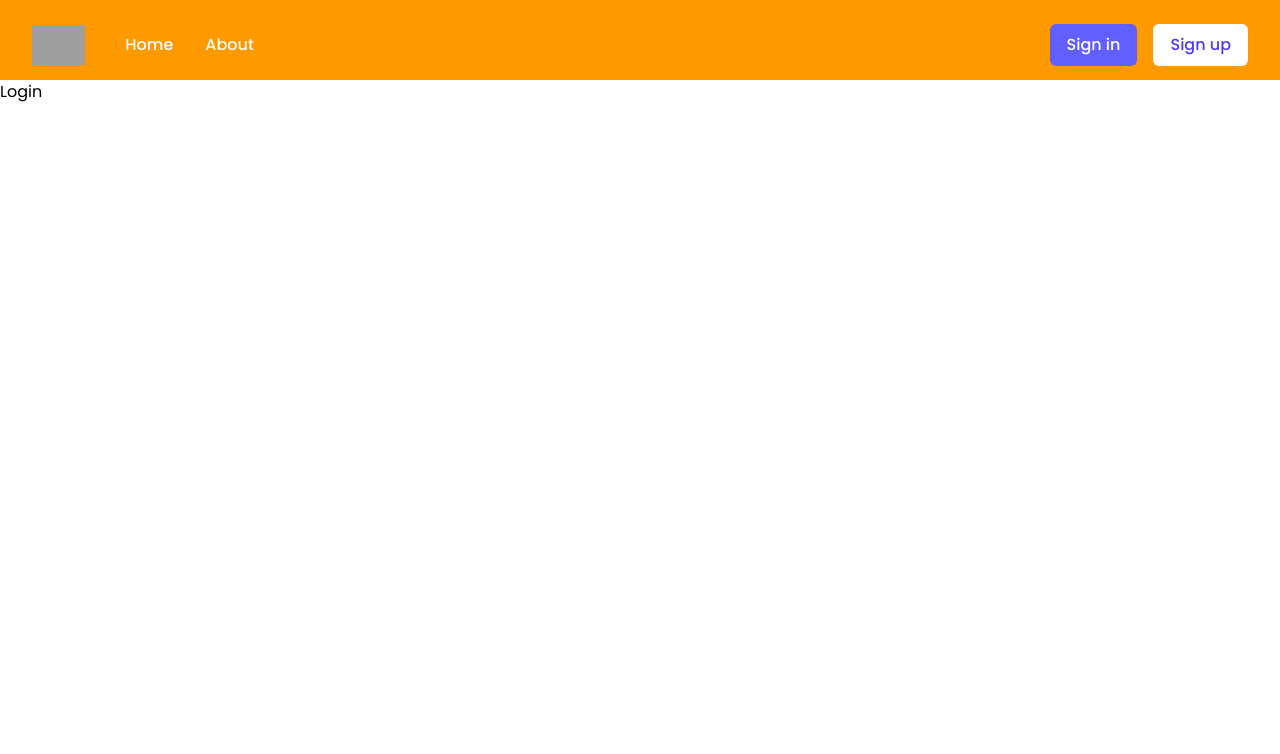
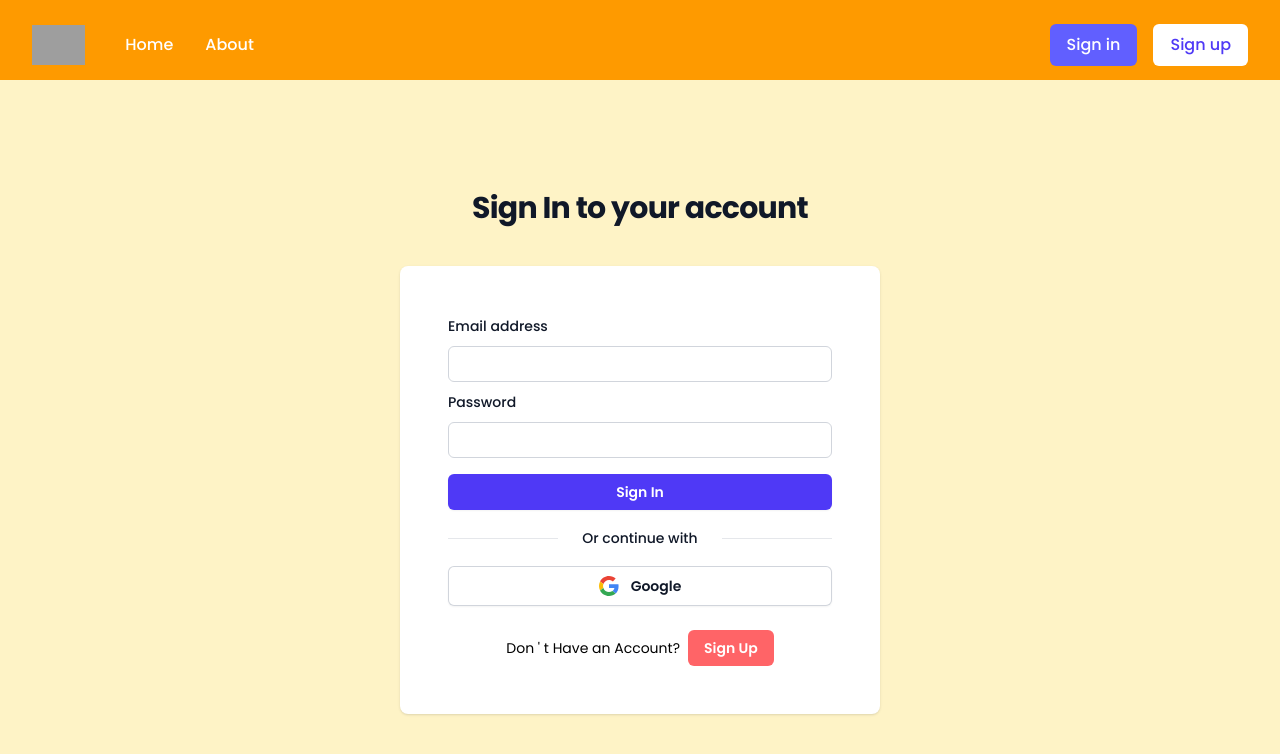
Before and after one commit to UdaraRathnasooriya/mern-auth-frontend, a React (Vite) app: page /login in a window 1280 px wide. Shown: the top 754 px of the page. Built offline with nearby package versions, Linux system fonts and the light colour scheme; grey boxes are pictures that could not be loaded.

Commit message:
Login Function

```diff
--- a/src/pages/Login.jsx
+++ b/src/pages/Login.jsx
@@ -1,9 +1,191 @@
-import React from 'react'
+import React, { useState } from "react";
+import authService from "../services/authService";
+import { useNavigate } from "react-router-dom";
+import { toast } from "react-toastify";
 
 const Login = () => {
+  const [data, setData] = useState({
+    email: "",
+    password: "",
+  });
+
+  const [errors, setErrors] = useState({});
+  const navigate = useNavigate();
+
+  const validateEmail = (email) => {
+    return /^[^\s@]+@[^\s@]+\.[^\s@]+$/.test(email);
+  };
+
+  const validateForm = () => {
+    const newErrors = {};
+
+    if (!data.email.trim()) {
+      newErrors.email = "Email is required";
+    } else if (!validateEmail(data.email)) {
+      newErrors.email = "Invalid email format";
+    }
+
+    if (!data.password) {
+      newErrors.password = "Password is required";
+    } else if (data.password.length < 4) {
+      newErrors.password = "Password must be at least 4 characters";
+    }
+
+    setErrors(newErrors);
+    return Object.keys(newErrors).length === 0;
+  };
+
+  const handleInputChange = (e) => {
+    const { name, value } = e.target;
+    setData({
+      ...data,
+      [name]: value,
+    });
+    setErrors({
+      ...errors,
+      [name]: "",
+    });
+  };
+
+  const handleSubmit = async (e) => {
+    e.preventDefault();
+
+    if (validateForm()) {
+      try {
+        const response = await authService.login(data);
+        if (response.status === "success") {
+          navigate("/");
+          toast.success(response.message || "Login successful!");
+          setData({
+            email: "",
+            password: "",
+          });
+        } else {
+          throw new Error("Unexpected response status");
+        }
+      } catch (error) {
+        console.error("Login error:", error);
+        toast.error(error.message || "An unexpected error occurred");
+      }
+    }
+  };
   return (
-    <div>Login</div>
-  )
-}
+    <>
+      <div className="flex h-[90vh] flex-col justify-center bg-amber-100 py-12 sm:px-6 lg:px-8">
+        <div className="sm:mx-auto sm:w-full sm:max-w-md">
+          <h2 className="mt-6 text-center text-3xl font-bold tracking-tight text-gray-900">
+            Sign In to your account
+          </h2>
+        </div>
 
-export default Login
+        <div className="mt-10 sm:mx-auto sm:w-full sm:max-w-[480px]">
+          <div className="bg-white px-6 py-12 shadow-sm sm:rounded-lg sm:px-12">
+            <form className="space-y-2" onSubmit={handleSubmit}>
+              <div>
+                <label
+                  htmlFor="email"
+                  className="block text-sm/6 font-medium text-gray-900">
+                  Email address
+                </label>
+                <div className="mt-2">
+                  <input
+                    name="email"
+                    type="email"
+                    autoComplete="email"
+                    className="block w-full rounded-md bg-white px-3 py-1.5 text-base text-gray-900 outline-1 -outline-offset-1 outline-gray-300 placeholder:text-gray-400 focus:outline-2 focus:-outline-offset-2 focus:outline-indigo-600 sm:text-sm/6"
+                    onChange={handleInputChange}
+                    value={data.email}
+                  />
+                  {errors.email && (
+                    <p className="text-red-500 text-sm mt-1">{errors.email}</p>
+                  )}
+                </div>
+              </div>
+
+              <div>
+                <label
+                  htmlFor="password"
+                  className="block text-sm/6 font-medium text-gray-900">
+                  Password
+                </label>
+                <div className="mt-2">
+                  <input
+                    name="password"
+                    type="password"
+                    autoComplete="new-password"
+                    className="block w-full rounded-md bg-white px-3 py-1.5 text-base text-gray-900 outline-1 -outline-offset-1 outline-gray-300 placeholder:text-gray-400 focus:outline-2 focus:-outline-offset-2 focus:outline-indigo-600 sm:text-sm/6"
+                    onChange={handleInputChange}
+                    value={data.password}
+                  />
+                  {errors.password && (
+                    <p className="text-red-500 text-sm mt-1">
+                      {errors.password}
+                    </p>
+                  )}
+                </div>
+              </div>
+
+              <div>
+                <button
+                  type="submit"
+                  className="flex w-full mt-4 justify-center rounded-md bg-indigo-600 px-3 py-1.5 text-sm/6 font-semibold text-white shadow-xs hover:bg-indigo-500 focus-visible:outline-2 focus-visible:outline-offset-2 focus-visible:outline-indigo-600">
+                  Sign In
+                </button>
+              </div>
+            </form>
+
+            <div>
+              <div className="mt-4 flex items-center gap-x-6">
+                <div className="w-full flex-1 border-t border-gray-200" />
+                <p className="text-sm/6 font-medium text-nowrap text-gray-900">
+                  Or continue with
+                </p>
+                <div className="w-full flex-1 border-t border-gray-200" />
+              </div>
+
+              <div className="mt-4 gap-4">
+                <a
+                  href="#"
+                  className="flex w-full items-center justify-center gap-3 rounded-md bg-white px-3 py-2 text-sm font-semibold text-gray-900 shadow-xs inset-ring inset-ring-gray-300 hover:bg-gray-50 focus-visible:inset-ring-transparent">
+                  <svg
+                    viewBox="0 0 24 24"
+                    aria-hidden="true"
+                    className="h-5 w-5">
+                    <path
+                      d="M12.0003 4.75C13.7703 4.75 15.3553 5.36002 16.6053 6.54998L20.0303 3.125C17.9502 1.19 15.2353 0 12.0003 0C7.31028 0 3.25527 2.69 1.28027 6.60998L5.27028 9.70498C6.21525 6.86002 8.87028 4.75 12.0003 4.75Z"
+                      fill="#EA4335"
+                    />
+                    <path
+                      d="M23.49 12.275C23.49 11.49 23.415 10.73 23.3 10H12V14.51H18.47C18.18 15.99 17.34 17.25 16.08 18.1L19.945 21.1C22.2 19.01 23.49 15.92 23.49 12.275Z"
+                      fill="#4285F4"
+                    />
+                    <path
+                      d="M5.26498 14.2949C5.02498 13.5699 4.88501 12.7999 4.88501 11.9999C4.88501 11.1999 5.01998 10.4299 5.26498 9.7049L1.275 6.60986C0.46 8.22986 0 10.0599 0 11.9999C0 13.9399 0.46 15.7699 1.28 17.3899L5.26498 14.2949Z"
+                      fill="#FBBC05"
+                    />
+                    <path
+                      d="M12.0004 24.0001C15.2404 24.0001 17.9654 22.935 19.9454 21.095L16.0804 18.095C15.0054 18.82 13.6204 19.245 12.0004 19.245C8.8704 19.245 6.21537 17.135 5.2654 14.29L1.27539 17.385C3.25539 21.31 7.3104 24.0001 12.0004 24.0001Z"
+                      fill="#34A853"
+                    />
+                  </svg>
+                  <span className="text-sm/6 font-semibold">Google</span>
+                </a>
+              </div>
+            </div>
+
+            <div className="mt-6 flex items-center justify-center gap-x-2">
+              <p className="text-sm">Don ' t Have an Account? </p>
+              <button
+                onClick={() => navigate("/register")}
+                className="bg-red-400 px-4 text-white py-2 rounded-md font-semibold text-sm">
+                Sign Up
+              </button>
+            </div>
+          </div>
+        </div>
+      </div>
+    </>
+  );
+};
+
+export default Login;
--- a/src/pages/Register.jsx
+++ b/src/pages/Register.jsx
@@ -68,14 +68,18 @@ const Register = () => {
       try {
         const response = await authService.register(data);
         // console.log(response);
-        toast.success("Registration successful!");
-        // ✅ clear form fields
+        if (response.status === "success") {
+          navigate("/login");
+          toast.success(response.message || "Registration successful!");
           setData({
             name: "",
             email: "",
             password: "",
             confirmPassword: "",
           });
+        } else {
+          throw new Error("Unexpected response status");
+        }
       } catch (error) {
         console.error("Registration error:", error);
         toast.error(error.message || "An unexpected error occurred");
@@ -94,7 +98,6 @@ const Register = () => {
 
         <div className="mt-10 sm:mx-auto sm:w-full sm:max-w-[480px]">
           <div className="bg-white px-6 py-12 shadow-sm sm:rounded-lg sm:px-12">
-
             <form className="space-y-2" onSubmit={handleSubmit}>
               <div>
                 <label
--- a/src/services/authService.js
+++ b/src/services/authService.js
@@ -4,11 +4,32 @@ const authService = {
   register: async (data) => {
     try {
       const response = await apiService.post("/auth/signup", data);
-      console.log("Response from authService:", response);
-      return response; // return full response
+      // console.log("authService response:", response);
+      if (response.status !== "success") {
+        throw new Error(response.message || "Unexpected response from server");
+      }
+      return response; // Return raw response
     } catch (error) {
       console.error("Error in authService:", error);
-      const errMessage = error.response?.data?.message;
+      const errMessage =
+        error.response?.data?.message ||
+        "Registration failed. Please try again.";
+      throw new Error(errMessage);
+    }
+  },
+
+  login: async (data) => {
+    try {
+      const response = await apiService.post("/auth/signin", data);
+      // console.log("authService response:", response);
+      if (response.status !== "success") {
+        throw new Error(response.message || "Unexpected response from server");
+      }
+      return response; // Return raw response
+    } catch (error) {
+      console.error("Error in authService:", error);
+      const errMessage =
+        error.response?.data?.message || "Login failed. Please try again.";
       throw new Error(errMessage);
     }
   },
```
Lines whose indentation alone changed are shown as unchanged.
